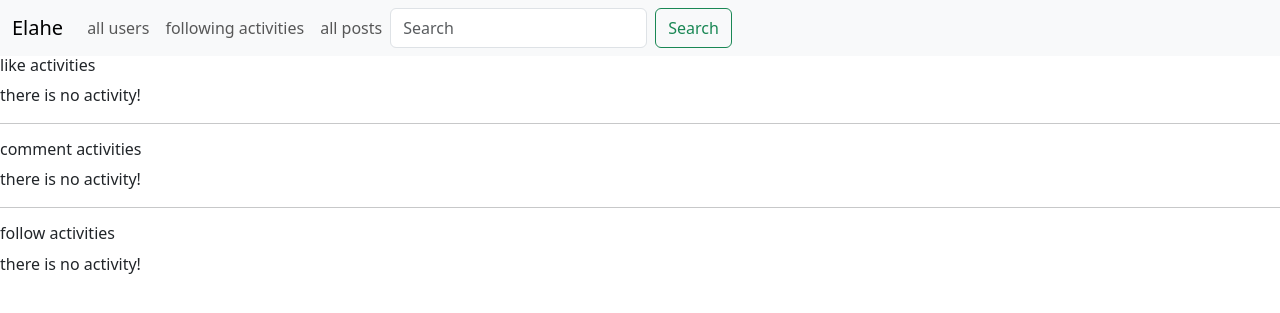
After one commit to ElaheAsheghi/social, a Django app: page /following-activity/ in a window 1280 px wide. The commit adds this page. Shown: the top 313 px of the page. Run offline with Django 5.2, Linux system fonts and the light colour scheme; a user stored in the database is signed in; data comes from the database, SQL or seed files in the repository; data that the repository does not hold is empty; parts of the project's set-up code (start-up, migrations or seed data) failed here and were passed over; some libraries are stand-ins or nearby versions.

Commit message:
add following activity

```diff
--- a/social/templates/partials/navigation.html
+++ b/social/templates/partials/navigation.html
@@ -25,6 +25,11 @@
             </a>
           </li>
           <li class="nav-item">
+            <a class="nav-link" href="{% url 'social:following_activity' %}">
+                following activities
+            </a>
+          </li>
+          <li class="nav-item">
             <a class="nav-link" href="{% url 'social:post_list' %}">
                 all posts
             </a>
--- a/social/templates/social/activity.html
+++ b/social/templates/social/activity.html
@@ -1,6 +1,6 @@
 {% extends 'parent/base.html' %}
 {% load social_share %}
-{% block title %}post detail{% endblock %}
+{% block title %}users activities{% endblock %}
 {% block content %}
 
 <h6>like activities</h6>
--- /dev/null
+++ b/social/templates/social/following_activity.html
@@ -0,0 +1,41 @@
+{% extends 'parent/base.html' %}
+{% load social_share %}
+{% block title %}following users activities{% endblock %}
+{% block content %}
+
+<h6>like activities</h6>
+{% if activity %}
+    {% for act in activity %}
+        <a href="{{ act.user.get_absolute_url }}">{{ act.user }}</a> liked <a href="{{ act.post.get_absolute_url }}">{{ act.post}}</a>
+        <p>{{ act.created }}</p>
+        <br>
+    {% endfor %}
+{% else %}
+    there is no activity!
+{% endif %}
+<hr>
+
+<h6>comment activities</h6>
+{% if activity2 %}
+    {% for act in activity2 %}
+    <a href="{{ act.user.get_absolute_url }}">{{ act.user }}</a> commented on <a href="{{ act.post.get_absolute_url }}">{{ act.post}}</a>
+    <p>{{ act.created }}</p>
+    <br>
+    {% endfor %}
+{% else %}
+    there is no activity!
+{% endif %}
+<hr>
+
+<h6>follow activities</h6>
+{% if activity3 %}
+    {% for act in activity3 %}
+    <a href="{{ act.user_from.get_absolute_url }}">{{ act.user_from }}</a> started following <a href="{{ act.user_to.get_absolute_url }}">{{ act.user_to}}</a>
+    <p>{{ act.created }}</p>
+    <br>
+    {% endfor %}
+{% else %}
+    there is no activity!
+{% endif %}
+
+{% endblock %}
--- a/social/urls.py
+++ b/social/urls.py
@@ -93,5 +93,8 @@ urlpatterns = [
     path('<username>/followers-list/', views.user_followers_list, name="followers_list"),
 
     #Activity
-    path('activity/', views.user_like_activity, name="activity")
+    path('activity/', views.users_activities, name="activity"),
+
+    #Following Activity
+    path('following-activity/', views.following_users_activities, name="following_activity"),
 ]
--- a/social/views.py
+++ b/social/views.py
@@ -347,9 +347,19 @@ def user_followers_list(request, username):
     return render(request, 'social/user_followers.html', {'followers_list' : followers_list})
 
 
-#User Like Activity
-def user_like_activity(request):
+#Users Activity
+def users_activities(request):
     activity = UsersLikeActivity.objects.all()
     activity2 = UserCommentActivity.objects.all()
     activity3 = Contact.objects.all()
     return render(request, 'social/activity.html', {'activity' : activity, 'activity2' : activity2, 'activity3' : activity3})
+
+
+#Following Users Activity
+def following_users_activities(request):
+    user = request.user
+    following = user.following.all()
+    activity = UsersLikeActivity.objects.filter(user__in=following)
+    activity2 = UserCommentActivity.objects.filter(user__in=following)
+    activity3 = Contact.objects.filter(user_from__in=following)
+    return render(request, 'social/following_activity.html', {'activity' : activity, 'activity2' : activity2, 'activity3' : activity3})
```
